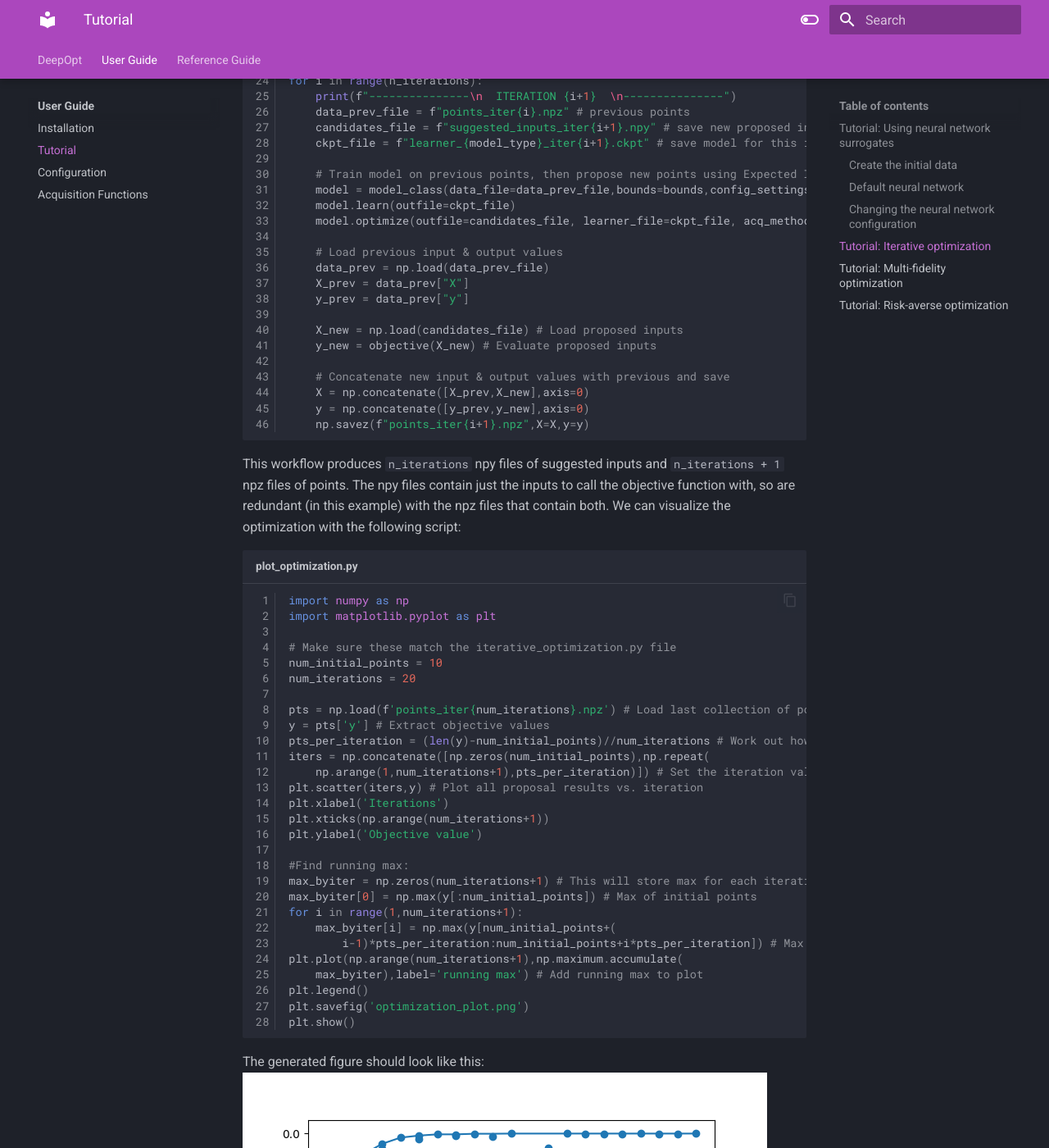
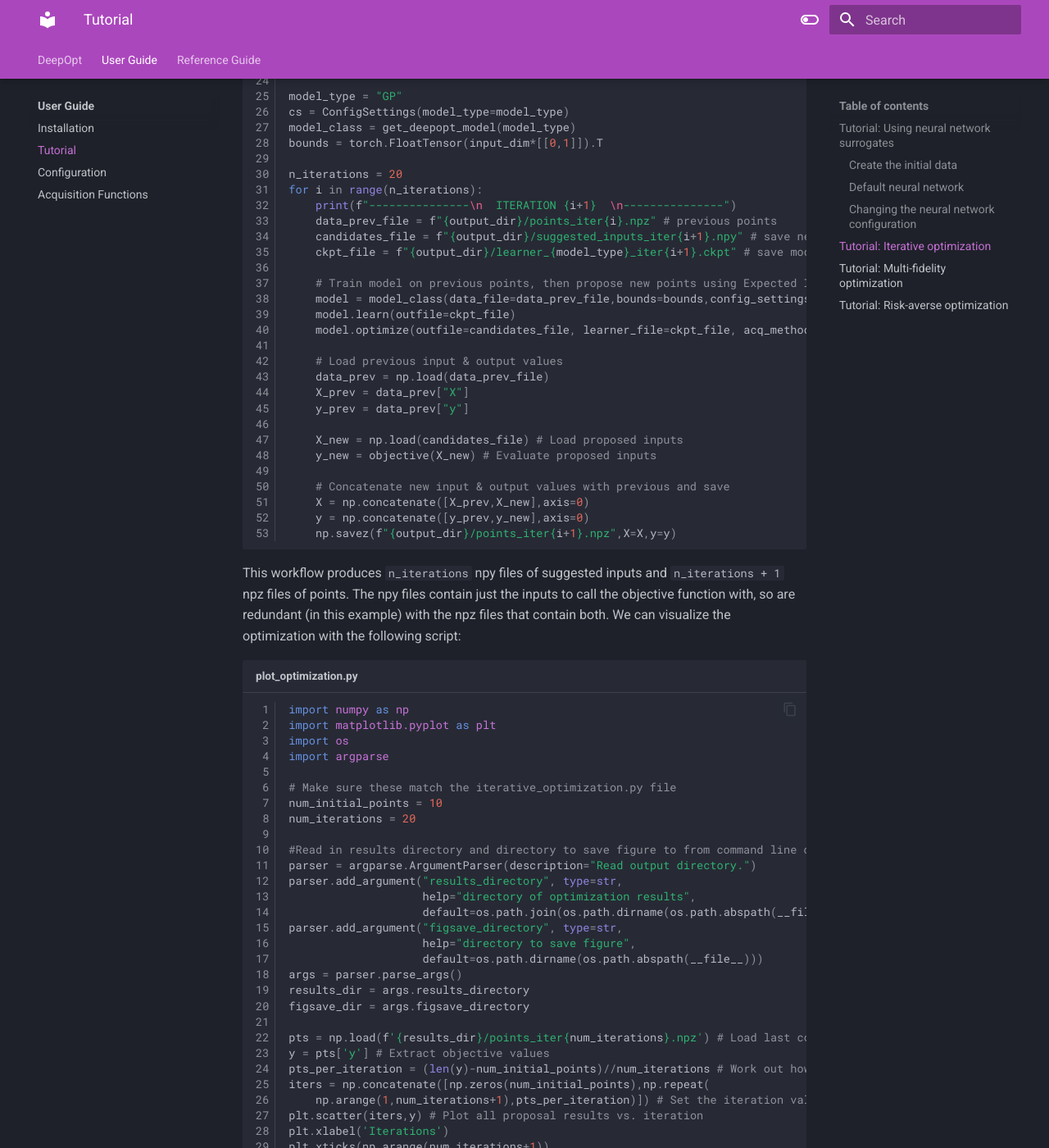
Before and after one commit to LLNL/deepopt, an MkDocs documentation site: the page built from docs/user_guide/tutorial.md, in a window 1280 px wide and 1400 px high, scrolled down 3536 px. Shown: the whole window at 82% size. Built offline with MkDocs 1.6.1 and Material for MkDocs 9.7.7, drawn with Linux system fonts in a browser that asks for light colours; some of the changed text lies outside the part shown.

Commit message:
Output iterative worfklow to separate directory

````diff
--- a/docs/user_guide/tutorial.md
+++ b/docs/user_guide/tutorial.md
@@ -161,6 +161,7 @@ import torch
 import numpy as np
 from deepopt.configuration import ConfigSettings
 from deepopt.deepopt_cli import get_deepopt_model
+import os
 
 def objective(X):
     return -(X**2).sum(axis=1)
@@ -171,8 +172,14 @@ num_initial_points = 10
 X_init = torch.rand(num_initial_points, input_dim)
 y_init = objective(X_init)
 
+# Create an output directory to store the files generated by DeepOpt
+output_dir = os.path.join(os.path.dirname(os.path.abspath(__file__)),
+"opt_results")
+if not os.path.exists(output_dir):
+    os.mkdir(output_dir)
+
 #We'll store all data in npz files with keys 'X' for inputs and 'y' for outputs
-np.savez("points_iter0.npz",X=X_init,y=y_init)
+np.savez(f"{output_dir}/points_iter0.npz",X=X_init,y=y_init)
 
 model_type = "GP"
 cs = ConfigSettings(model_type=model_type)
@@ -182,9 +189,9 @@
 n_iterations = 20
 for i in range(n_iterations):
     print(f"---------------\n  ITERATION {i+1}  \n---------------")
-    data_prev_file = f"points_iter{i}.npz" # previous points
-    candidates_file = f"suggested_inputs_iter{i+1}.npy" # save new proposed inputs to evaluate
-    ckpt_file = f"learner_{model_type}_iter{i+1}.ckpt" # save model for this iteration
+    data_prev_file = f"{output_dir}/points_iter{i}.npz" # previous points
+    candidates_file = f"{output_dir}/suggested_inputs_iter{i+1}.npy" # save new proposed inputs to evaluate
+    ckpt_file = f"{output_dir}/learner_{model_type}_iter{i+1}.ckpt" # save model for this iteration
 
     # Train model on previous points, then propose new points using Expected Improvement
     model = model_class(data_file=data_prev_file,bounds=bounds,config_settings=cs)
@@ -202,7 +209,7 @@ for i in range(n_iterations):
     # Concatenate new input & output values with previous and save
     X = np.concatenate([X_prev,X_new],axis=0)
     y = np.concatenate([y_prev,y_new],axis=0)
-    np.savez(f"points_iter{i+1}.npz",X=X,y=y)
+    np.savez(f"{output_dir}/points_iter{i+1}.npz",X=X,y=y)
 ```
 
 This workflow produces `n_iterations` npy files of suggested inputs and `n_iterations + 1` npz files of points. The npy files contain just the inputs to call the objective function with, so are redundant (in this example) with the npz files that contain both. We can visualize the optimization with the following script:
@@ -210,12 +217,26 @@ This workflow produces `n_iterations` npy files of suggested inputs and `n_itera
 ```py title='plot_optimization.py' linenums="1"
 import numpy as np
 import matplotlib.pyplot as plt
+import os
+import argparse
 
 # Make sure these match the iterative_optimization.py file
 num_initial_points = 10
 num_iterations = 20
 
-pts = np.load(f'points_iter{num_iterations}.npz') # Load last collection of points
+#Read in results directory and directory to save figure to from command line or default to local subdirectory
+parser = argparse.ArgumentParser(description="Read output directory.")
+parser.add_argument("results_directory", type=str,
+                    help="directory of optimization results",
+                    default=os.path.join(os.path.dirname(os.path.abspath(__file__)), "opt_results"))
+parser.add_argument("figsave_directory", type=str,
+                    help="directory to save figure",
+                    default=os.path.dirname(os.path.abspath(__file__)))
+args = parser.parse_args()
+results_dir = args.results_directory
+figsave_dir = args.figsave_directory
+
+pts = np.load(f'{results_dir}/points_iter{num_iterations}.npz') # Load last collection of points
 y = pts['y'] # Extract objective values
 pts_per_iteration = (len(y)-num_initial_points)//num_iterations # Work out how many points were proposed per iteration
 iters = np.concatenate([np.zeros(num_initial_points),np.repeat(
@@ -234,7 +255,7 @@ for i in range(1,num_iterations+1):
 plt.plot(np.arange(num_iterations+1),np.maximum.accumulate(
     max_byiter),label='running max') # Add running max to plot
 plt.legend()
-plt.savefig('optimization_plot.png')
+plt.savefig(f'{figsave_dir}/optimization_plot.png')
 plt.show()
 ```
 The generated figure should look like this: ![Optimization of an inverted paraboloid using Expected Improvement](../imgs/optimization_plot.png)
@@ -281,7 +302,7 @@ Additionally, to achieve multi-fidelity optimization with DeepOpt you must:
 Below, we show how to modify the `optimize` call from `run_deepopt.py` to accommodate these changes, and also how to achieve this same functionality from the command line:
 
 === "DeepOpt API"
-    ```py title="run_deepopt_mf.py" linenums="1" hl_lines="10-15"
+    ```py title="run_deepopt_mf.py" linenums="1" hl_lines="10-11 13-15"
     import torch
     from deepopt.configuration import ConfigSettings
     from deepopt.deepopt_cli import get_deepopt_model
@@ -316,7 +337,7 @@ python run_deepopt_mf.py
 ```
 
 We can make an iterative optimization workflow similar to the single-fidelity case above:
-```py title='iterative_optimization_mf.py' linenums="1" hl_lines="13 31-36"
+```py title='iterative_optimization_mf.py' linenums="1" hl_lines="13 38-39 41-42"
 import torch
 import numpy as np
 from deepopt.configuration import ConfigSettings
@@ -332,8 +353,14 @@ X_init = torch.rand(num_initial_points, input_dim)
 X_init[:,-1] = X_init[:,-1].round()
 y_init = objective(X_init)
 
+# Create an output directory to store the files generated by DeepOpt
+output_dir = os.path.join(os.path.dirname(os.path.abspath(__file__)),
+"opt_results")
+if not os.path.exists(output_dir):
+    os.mkdir(output_dir)
+
 #We'll store all data in npz files with keys 'X' for inputs and 'y' for outputs
-np.savez("points_iter0.npz",X=X_init,y=y_init)
+np.savez(f"{output_dir}/points_iter0.npz",X=X_init,y=y_init)
 
 model_type = "GP"
 cs = ConfigSettings(model_type=model_type)
@@ -343,9 +370,9 @@
 n_iterations = 20
 for i in range(n_iterations):
     print(f"---------------\n  ITERATION {i+1}  \n---------------")
-    data_prev_file = f"points_iter{i}.npz" # previous points
-    candidates_file = f"suggested_inputs_iter{i+1}.npy" # save new proposed inputs to evaluate
-    ckpt_file = f"learner_{model_type}_iter{i+1}.ckpt" # save model for this iteration
+    data_prev_file = f"{output_dir}/points_iter{i}.npz" # previous points
+    candidates_file = f"{output_dir}/suggested_inputs_iter{i+1}.npy" # save new proposed inputs to evaluate
+    ckpt_file = f"{output_dir}/learner_{model_type}_iter{i+1}.ckpt" # save model for this iteration
 
     # Train model on previous points, then propose new points using Expected Improvement
     model = model_class(data_file=data_prev_file,bounds=bounds,
@@ -365,12 +392,12 @@ for i in range(n_iterations):
     # Concatenate new input & output values with previous and save
     X = np.concatenate([X_prev,X_new],axis=0)
     y = np.concatenate([y_prev,y_new],axis=0)
-    np.savez(f"points_iter{i+1}.npz",X=X,y=y)
+    np.savez(f"{output_dir}/points_iter{i+1}.npz",X=X,y=y)
 ```
 
 Just as before, we have `n_iterations` npy files of suggested inputs and `n_iterations + 1` npz files of points. To visualize, we just need to distinguish between low and high fidelity candidates and make sure the running max is only over high fidelity candidates:
 
-```py title='plot_optimization_mf.py' linenums="1" hl_lines="10 14-15 22-28"
+```py title='plot_optimization_mf.py' linenums="1" hl_lines="22 26-27 34-40 42"
 import numpy as np
 import matplotlib.pyplot as plt
 
@@ -378,7 +405,19 @@ import matplotlib.pyplot as plt
 num_initial_points = 10
 num_iterations = 20
 
-pts = np.load(f'points_iter{num_iterations}.npz') # Load last collection of points
+#Read in results directory and directory to save figure to from command line or default to local subdirectory
+parser = argparse.ArgumentParser(description="Read output directory.")
+parser.add_argument("results_directory", type=str,
+                    help="directory of optimization results",
+                    default=os.path.join(os.path.dirname(os.path.abspath(__file__)), "opt_results"))
+parser.add_argument("figsave_directory", type=str,
+                    help="directory to save figure",
+                    default=os.path.dirname(os.path.abspath(__file__)))
+args = parser.parse_args()
+results_dir = args.results_directory
+figsave_dir = args.figsave_directory
+
+pts = np.load(f'{results_dir}/points_iter{num_iterations}.npz') # Load last collection of points
 y = pts['y'] # Extract objective values
 fids = pts['X'][:,-1] # Extract fidelity values
 pts_per_iteration = (len(y)-num_initial_points)//num_iterations # Work out how many points were proposed per iteration
@@ -400,7 +439,7 @@ for i in range(1,num_iterations+1):
 plt.plot(np.arange(num_iterations+1),np.maximum.accumulate(
     max_byiter),color='tab:orange',label='running max') # Add running max to plot
 plt.legend()
-plt.savefig('mf_optimization_plot.png')
+plt.savefig(f'{figsave_dir}/mf_optimization_plot.png')
 plt.show()
 ```
 
````
